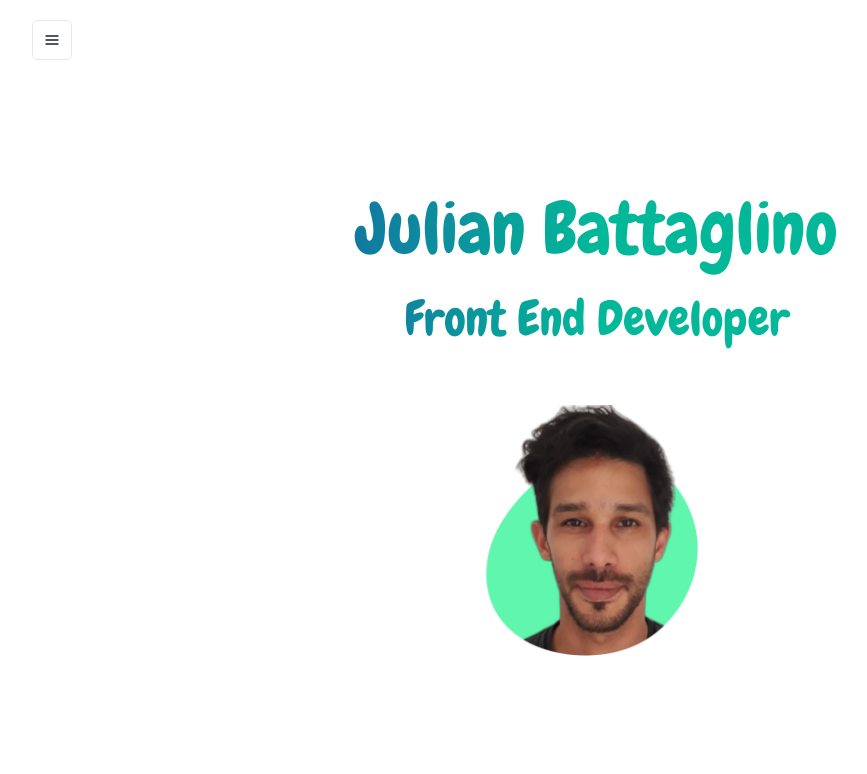
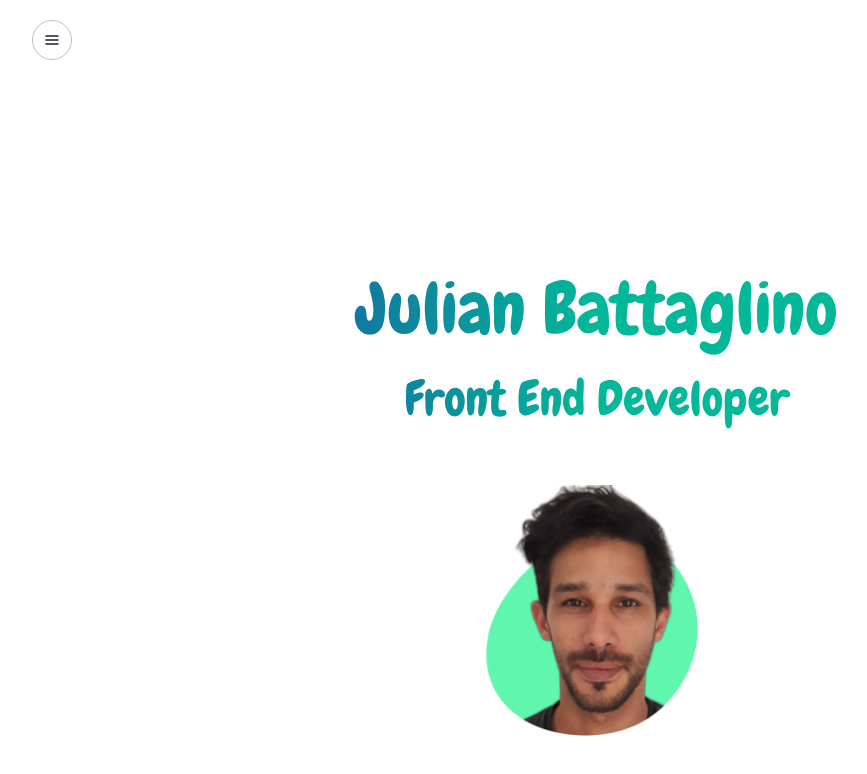
Before and after one commit to julianbattaglino/react-portfolio, a React (Create React App) app: page / in a window 1280 px wide. Shown: the top 774 px of the page, without its empty margins (43-910 px from the left). Built offline with nearby package versions, Linux system fonts and the light colour scheme.

Commit message:
Navbar component

```diff
--- a/src/components/Navbar/Navbar.css
+++ b/src/components/Navbar/Navbar.css
@@ -1,6 +1,10 @@
 .header {
+    width: 100%;
     padding: 20px 75px;
-    position: fixed;
+}
+.hamburguer-btn {
+    border-color: rgb(192, 192, 192) !important;
+    border-radius: 50px !important;
 }
 
 .menu-item {
--- a/src/components/Navbar/Navbar.js
+++ b/src/components/Navbar/Navbar.js
@@ -26,6 +26,7 @@ const Navbar = () => {
     <div className="header">
       <Menu>
         <MenuButton
+          className='hamburguer-btn'
           as={IconButton}
           aria-label='Options'
           icon={<HamburgerIcon />}
@@ -37,12 +38,16 @@ const Navbar = () => {
             Inicio
           </MenuItem>
           </Link>
+          <Link to="/about">
           <MenuItem className='menu-item'>
             Sobre Mi
           </MenuItem>
+          </Link>
+          <Link to="/proyectos">
           <MenuItem className='menu-item'>
             Proyectos
           </MenuItem>
+          </Link>
           <a onClick={onResumeClick} target = "_blank">
           <MenuItem className='menu-item'>
             CV
```
